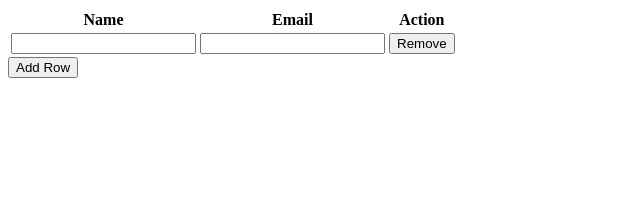
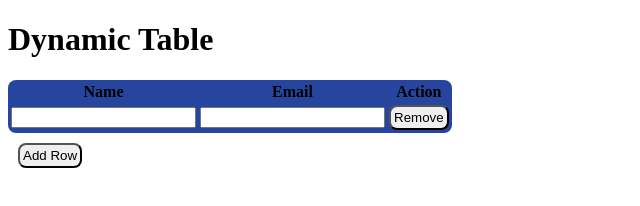
Before and after one commit to prasoon-rao/dynamic-table, a plain HTML site: page index.html in a window 1280 px wide. Shown: the whole page, without its empty margins (0-640 px from the left). Drawn offline with Linux system fonts and the light colour scheme.

Commit message:
Update index.html

```diff
--- a/index.html
+++ b/index.html
@@ -1,12 +1,27 @@
 <!DOCTYPE html>
-<html lang="en">
+<html>
     <head>
-    <meta charset="UTF-8">
-    <meta name="viewport" content="width=device-width, initial-scale=1.0">
-    <title>Dynamic Table</title>
+        <title>dynamic-table</title>
+        <style>
+            #dynamic-table{
+                background-color: rgb(37, 69, 158);
+                text-align: center;
+                border-radius: 8px;
+            }
+            button{
+                border-radius: 8px;
+                padding: 3px 3px;
+            }
+            .add{
+                padding: 10px;
+            }
+        </style>
     </head>
         <body>
-    <table id="dynamic-table">
+            <h1>
+                Dynamic Table
+            </h1>
+            <table id="dynamic-table" >
                 <thead>
                     <tr>
                         <th>Name</th>
@@ -14,31 +29,29 @@
                        <th>Action</th>
                     </tr>
                 </thead>
-        <tbody>
+                <tbody><center>
                     <tr>
-                <td>
-                    <input type="text" name="name[]">
-                </td>
-                <td>
-                    <input type="email" name="email[]">
-                </td>
-                <td>
-                    <button type="button" onclick="removeRow(this)">Remove</button>
-                </td>
-            </tr>
+                        <td><input type="text" name="name[]"</td>
+                        <td><input type="email" name="email[]"</td>
+                        <td><button type="button" onclick="removeRow(this)">Remove</button></td>
+                    </tr></center>
                 </tbody>
             </table>
+            <div class="add">
             <button type="button" onclick="addRow()">Add Row</button>
+            </div>
+
             <script>
                 function addRow(){
                     var table=document.getElementById("dynamic-table").getElementsByTagName('tbody')[0];
                     var newRow=table.insertRow(table.rows.length);
-            var cell1=newRow.insertCell(0);
-            var cell2=newRow.insertCell(1);
-            var cell3=newRow.insertCell(2);
-            cell1.innerHTML='<input type="text" name="name[]">';
-            cell2.innerHTML='<input type="email" name="email[]">';
-            cell3.innerHTML='<button type="button" onclick="removeRow(this)">Remove</button>';
+                    var cell1= newRow.insertCell(0);
+                    var cell2= newRow.insertCell(1);
+                    var cell3= newRow.insertCell(2);
+                    cell1.innerHTML=`<input type="text" name="name[]">`;
+                    cell2.innerHTML=`<input type="email" name="email[]">`;
+                    cell3.innerHTML=`<button type="button" onclick="removeRow(this)">Remove</button>`;
+
                 }
                 function removeRow(button){
                     var row=button.parentNode.parentNode;
@@ -46,4 +59,5 @@
                 }
             </script>
         </body>
+
 </html>
```
Lines whose indentation alone changed are shown as unchanged.
